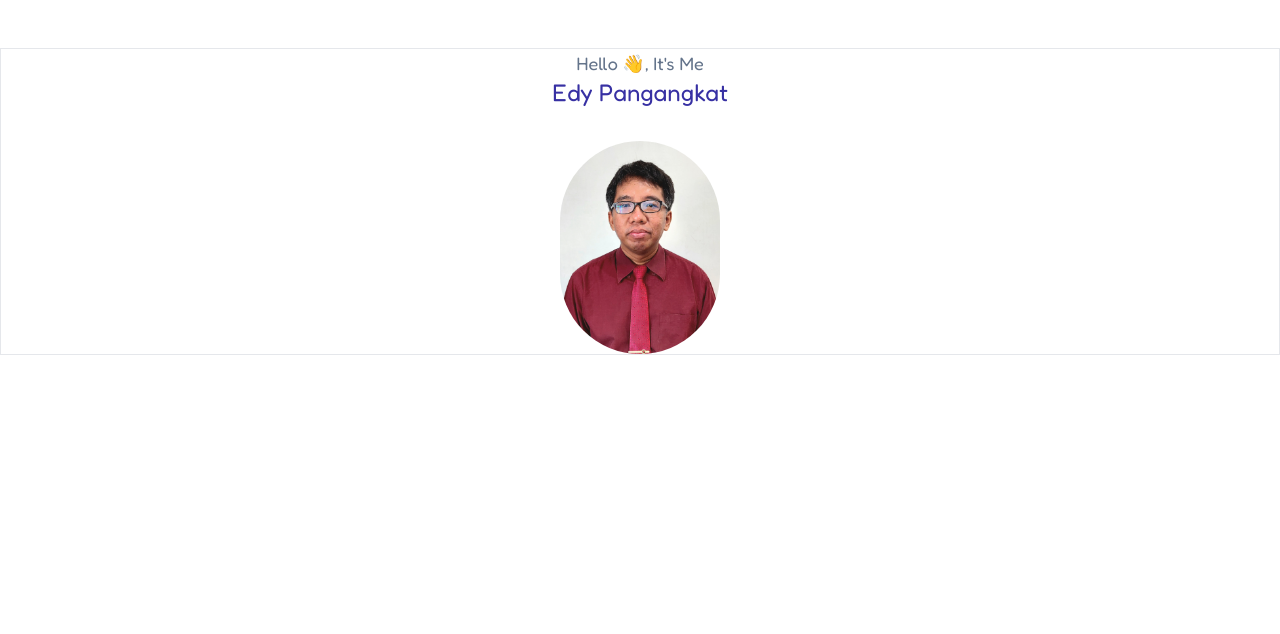
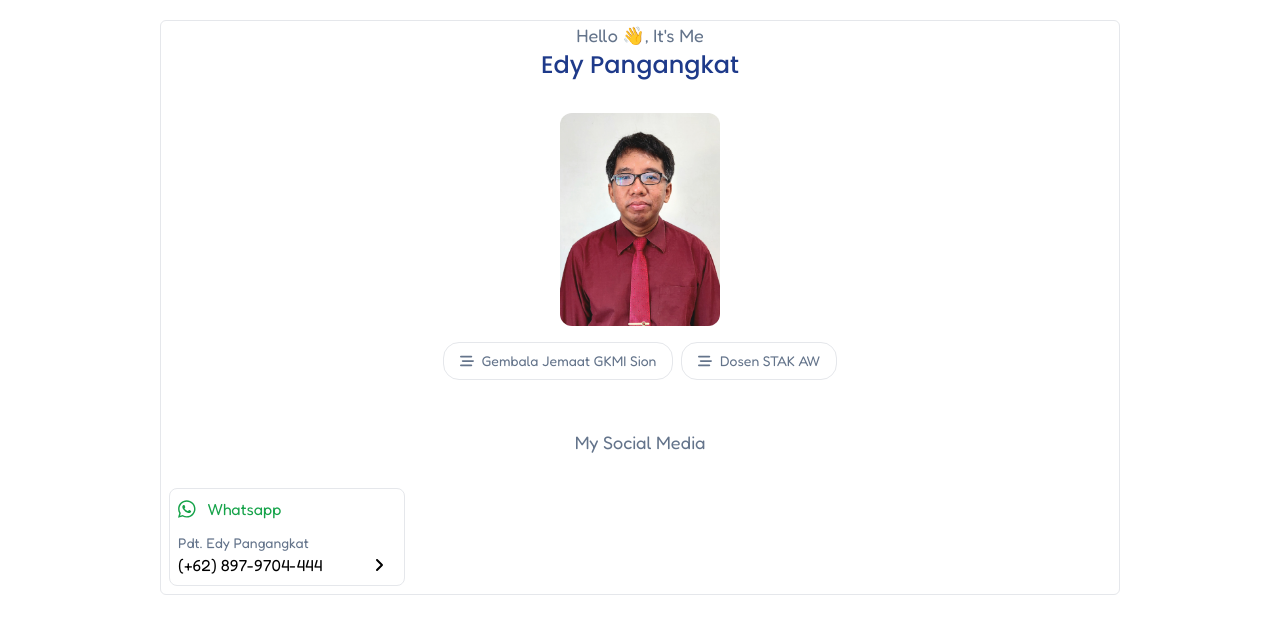
Before and after one commit to myoshuu/envaino_portfolio, a Vue app: page / in a window 1280 px wide. Shown: the top 634 px of the page. Built offline with nearby package versions, Linux system fonts and the light colour scheme.

Commit message:
Card Done

```diff
--- a/package.json
+++ b/package.json
@@ -7,6 +7,11 @@
     "build": "vue-cli-service build"
   },
   "dependencies": {
+    "@fortawesome/fontawesome-svg-core": "^6.1.1",
+    "@fortawesome/free-brands-svg-icons": "^6.1.1",
+    "@fortawesome/free-regular-svg-icons": "^6.1.1",
+    "@fortawesome/free-solid-svg-icons": "^6.1.1",
+    "@fortawesome/vue-fontawesome": "^3.0.0-5",
     "core-js": "^3.8.3",
     "vue": "^3.2.13"
   },
--- a/public/index.html
+++ b/public/index.html
@@ -1,17 +1,24 @@
 <!DOCTYPE html>
 <html lang="">
+
 <head>
   <meta charset="utf-8">
   <meta http-equiv="X-UA-Compatible" content="IE=edge">
   <meta name="viewport" content="width=device-width,initial-scale=1.0">
   <link rel="icon" href="<%= BASE_URL %>favicon.ico">
-    <title><%= htmlWebpackPlugin.options.title %></title>
+  <title>Portfolio</title>
+  <!-- <script src="https://kit.fontawesome.com/14cfca22c7.js" crossorigin="anonymous"></script> -->
 </head>
+
 <body>
   <noscript>
-      <strong>We're sorry but <%= htmlWebpackPlugin.options.title %> doesn't work properly without JavaScript enabled. Please enable it to continue.</strong>
+    <strong>We're sorry but <%= htmlWebpackPlugin.options.title %> doesn't work properly without JavaScript enabled.
+        Please enable it to continue.</strong>
   </noscript>
   <div id="app"></div>
   <!-- built files will be auto injected -->
 </body>
+
+
+
 </html>
--- a/src/App.vue
+++ b/src/App.vue
@@ -1,22 +1,54 @@
 <template>
-  <div>
-    <section class="mt-12 text-center border">
+  <div class="flex justify-center align-center">
+    <!-- <p class="uppercase text-xs p-2 text-slate-400">Pdt. Edy Pangangkat</p> -->
+    <section class="mt-5 border rounded-md w-3/4">
+      <!-- Header -->
       <header>
-        <div class="title text-lg text-slate-500">Hello 👋, It's Me</div>
-        <div class="sub-title text-2xl text-indigo-800 font-medium">
+        <div class="title text-lg text-slate-500 text-center">
+          Hello 👋, It's Me
+        </div>
+        <p class="sub-title text-2xl text-center text-blue-900 font-medium">
           Edy Pangangkat
-        </div>
-        <div class="image w-40 mx-auto mt-8">
-          <img class="" src="@/assets/me.jpg" alt="" />
+        </p>
+        <div class="image mx-auto w-40 mt-8">
+          <img class="rounded-xl" src="@/assets/me.jpg" alt="" />
         </div>
       </header>
+
+      <!-- Profesi -->
+      <div class="profesi mt-4 flex justify-center content-center">
+        <div class="w-fit">
+          <div class="grid grid-flow-col grid-rows-max grid-cols-max gap-2">
+            <SkillCard title="Gembala Jemaat GKMI Sion" />
+            <SkillCard title="Dosen STAK AW" />
+          </div>
+        </div>
+      </div>
+
+      <!-- Medsos -->
+      <div class="contact">
+        <div class="title text-lg text-slate-500 mt-12 mb-6 text-center">
+          My Social Media
+        </div>
+        <div class="content p-2">
+          <Card icon="whatsapp" />
+        </div>
+      </div>
     </section>
   </div>
 </template>
 
 <script>
+// Components
+import SkillCard from "@/components/SkillCard.vue";
+import Card from "@/components/Card.vue";
+
 export default {
   name: "App",
+  components: {
+    SkillCard,
+    Card,
+  },
 };
 </script>
 
@@ -33,9 +65,7 @@ body {
   font-family: "Fredoka", monospace;
 }
 
-.image {
-  img {
-    border-radius: 200rem;
-  }
+p.sub-title {
+  font-family: "Poppins";
 }
 </style>
--- /dev/null
+++ b/src/components/Card.vue
@@ -0,0 +1,29 @@
+<template>
+  <a
+    href="https://api.whatsapp.com/send?phone=https://api.whatsapp.com/send?phone=https://wa.me/628979704444"
+  >
+    <div class="border rounded-lg w-1/4 p-2">
+      <div class="card-title flex items-center">
+        <fa :icon="['fab', 'whatsapp']" class="text-xl text-green-600" />
+        <p class="ml-3 text-green-600">Whatsapp</p>
+      </div>
+      <div class="card-content mt-3">
+        <p class="text-sm text-slate-500">Pdt. Edy Pangangkat</p>
+
+        <div class="sub-content flex justify-between items-center">
+          <span>(+62) 897-9704-444</span>
+          <fa :icon="['fas', 'angle-right']" class="mr-3" />
+        </div>
+      </div>
+    </div>
+  </a>
+</template>
+
+<script>
+export default {
+  name: "Card",
+  props: {
+    icon: null,
+  },
+};
+</script>
--- /dev/null
+++ b/src/components/SkillCard.vue
@@ -0,0 +1,27 @@
+<template>
+  <p
+    class="
+      border
+      rounded-2xl
+      w-fit
+      px-4
+      py-2
+      transition-colors
+      text-sm text-slate-500
+      cursor-pointer
+      hover:bg-slate-100 hover:text-slate-600
+    "
+  >
+    <fa :icon="['fa', 'bars-staggered']" class="mr-1" />
+    {{ title }}
+  </p>
+</template>
+
+<script>
+export default {
+  props: {
+    title: String,
+  },
+  name: "Card",
+};
+</script>
--- a/src/main.js
+++ b/src/main.js
@@ -2,4 +2,11 @@ import { createApp } from "vue";
 import App from "./App.vue";
 import "@/styles/app.css";
 
-createApp(App).mount("#app");
+import { FontAwesomeIcon } from "@fortawesome/vue-fontawesome";
+import { library } from "@fortawesome/fontawesome-svg-core";
+import { fas } from "@fortawesome/free-solid-svg-icons";
+import { fab } from "@fortawesome/free-brands-svg-icons";
+
+library.add(fas, fab);
+
+createApp(App).component("fa", FontAwesomeIcon).mount("#app");
--- a/tailwind.config.js
+++ b/tailwind.config.js
@@ -1,7 +1,10 @@
 module.exports = {
   content: ["./index.html", "./src/**/*.{vue,js,ts,jsx,tsx}"],
   theme: {
-    extend: {},
+    letterSpacing: {
+      1: "0em",
+      2: "0.2rem",
+    },
   },
   plugins: [],
 };
```
Also changed, not shown: 1 other file (tests, documents, lock files or other folders). Lines whose indentation alone changed are shown as unchanged.
